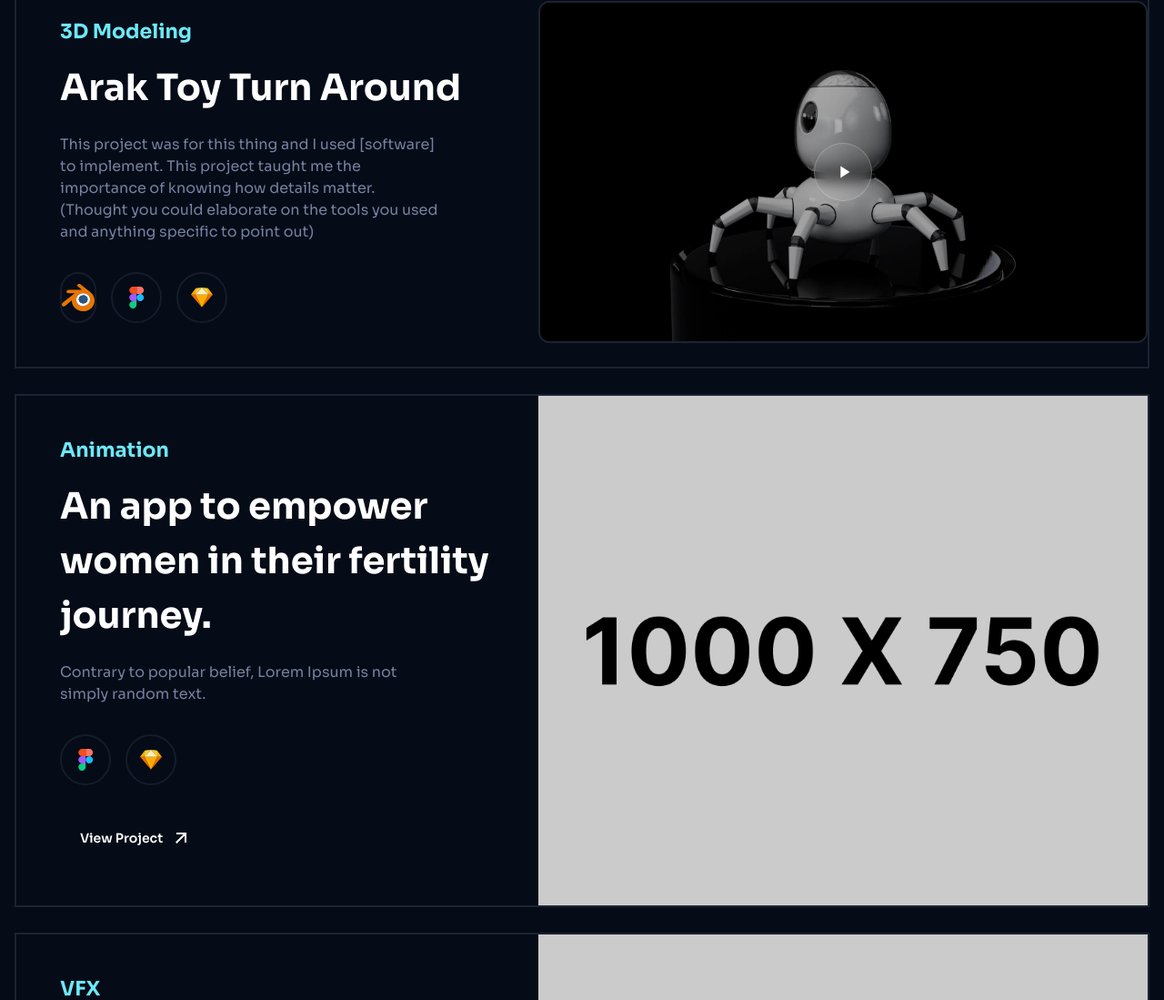
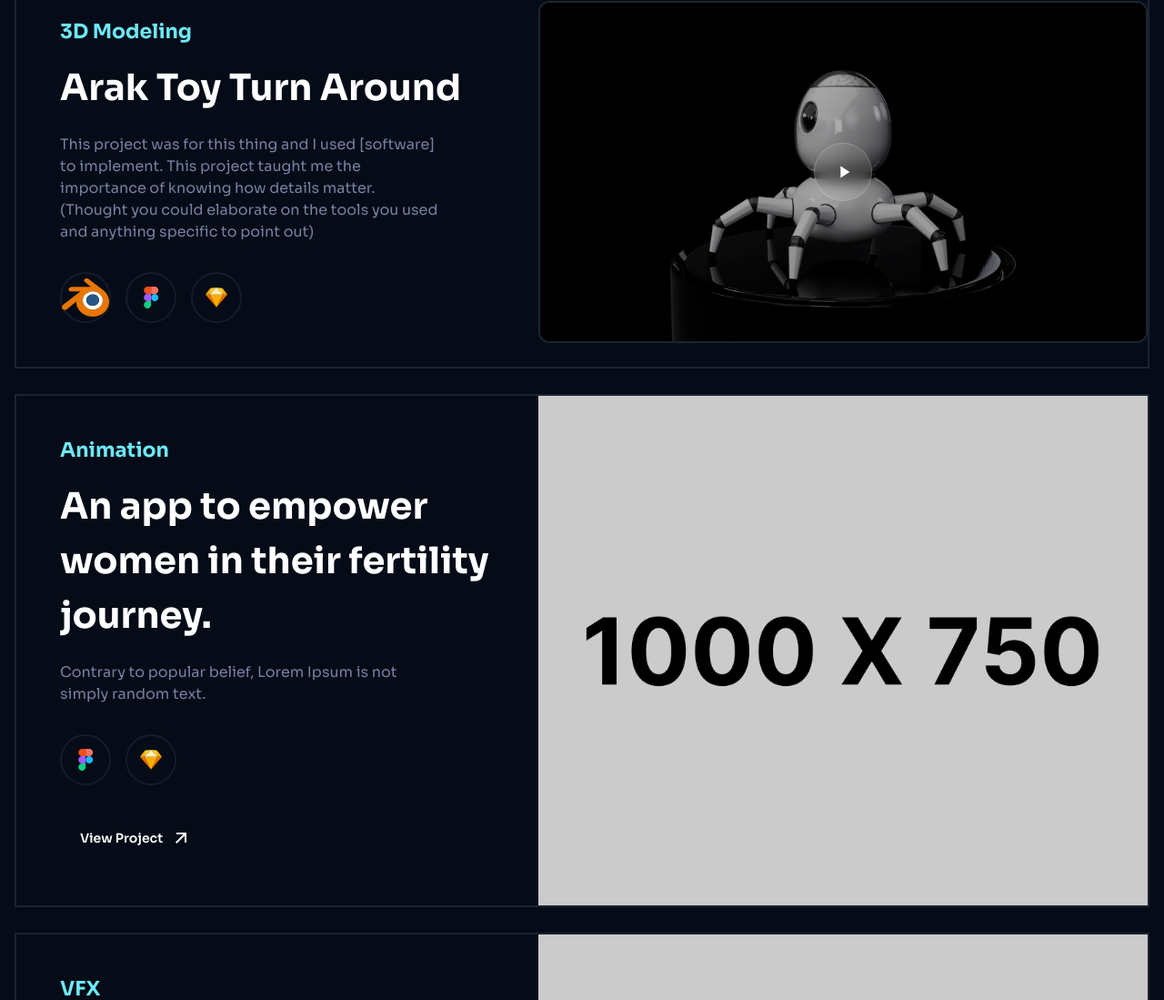
Before and after one commit to Blaker19/cooperh.com, a website: page src/index.html in a window 1280 px wide. Shown: the part 1896-2995 px from the top of the page at 91% size. Drawn offline with Linux system fonts and the light colour scheme.

Commit message:
Update site

```diff
--- a/src/index.html
+++ b/src/index.html
@@ -316,7 +316,7 @@
                             </a>
                             <p class="text-gray max-w-[420px] mt-3 md:mt-5">This project was for this thing and I used [software] to implement. This project taught me the importance of knowing how details matter. (Thought you could elaborate on the tools you used and anything specific to point out)</p>
                             <div class="flex items-center gap-4 mt-5 md:mt-8">
-                                <div class="border-2 border-gray/[14%] h-14 w-10 rounded-full flex items-center justify-center">
+                                <div class="border-2 border-gray/[14%] h-14 w-14 rounded-full flex items-center justify-center">
                                     <img src="assets/images/blender.svg" alt="">
                                 </div>
 
```
